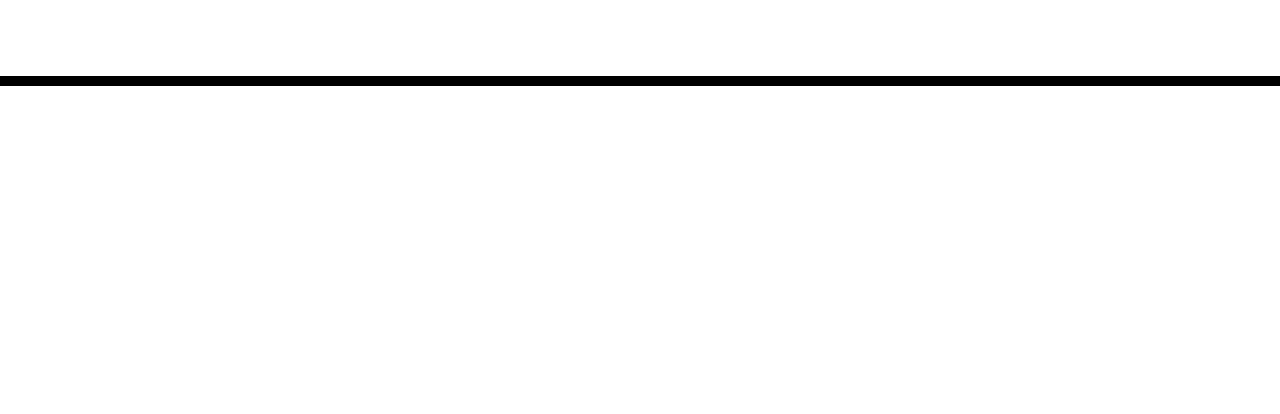
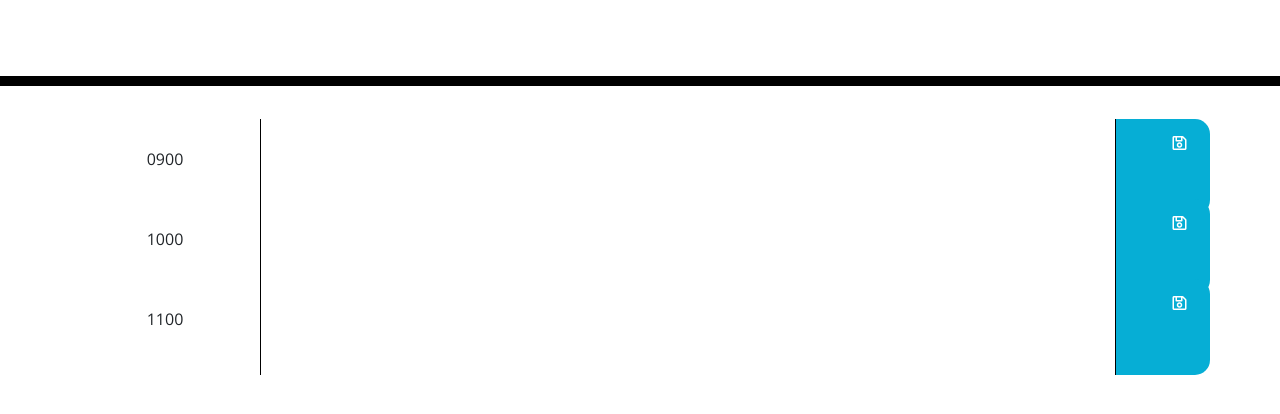
Before and after one commit to corvus-cyber/Scheduler_Assign5, a plain HTML site: page index.html in a window 1280 px wide. Shown: the part 182-596 px from the top of the page. Drawn offline with nearby package versions, Linux system fonts and the light colour scheme.

Commit message:
added proper formatting for html so it appears like the example

```diff
--- a/index.html
+++ b/index.html
@@ -31,10 +31,42 @@
       <p id="currentDay" class="lead"></p>
     </header>
     <div class="container">
-      <!-- Timeblocks go here -->
+      <!--This is where the rows for time scheduling will be placed-->
+      <div class="row">
+        <div class="col-2 work-hr">
+          <p class="time-block">0900</p>
+        </div>
+        <textarea class="col-9 textarea">
+        </textarea>
+        <div class="col-1 saveBtn">
+          <i class="far fa-save"></i>
+        </div>
+      </div>
+      <div class="row">
+        <div class="col-2 work-hr">
+          <p class="time-block">1000</p>
+        </div>
+        <textarea class="col-9 textarea">
+        </textarea>
+        <div class="col-1 saveBtn">
+          <i class="far fa-save"></i>
+        </div>
+      </div>
+      <div class="row">
+        <div class="col-2 work-hr">
+          <p class="time-block">1100</p>
+        </div>
+        <textarea class="col-9 textarea">
+        </textarea>
+        <div class="col-1 saveBtn">
+          <i class="far fa-save"></i>
+        </div>
+      </div>
+
+
     </div>
 
+
     <script src="script.js"></script>
-
   </body>
 </html>
--- a/script.js
+++ b/script.js
@@ -1,14 +1,19 @@
 //Build a calendar
-moment().format('MMMM Do YYYY, h:mm:ss a'); // June 18th 2020, 10:28:10 am
-moment().format('dddd');                    // Thursday
-moment().format("MMM Do YY");               // Jun 18th 20
-moment().format('YYYY [escaped] YYYY');     // 2020 escaped 2020
-moment().format();    // 2020-06-18T10:28:10-06:00
+// moment().format('MMMM Do YYYY, h:mm:ss a'); // June 18th 2020, 10:28:10 am
+// moment().format('dddd');                    // Thursday
+// moment().format("MMM Do YY");               // Jun 18th 20
+// moment().format('YYYY [escaped] YYYY');     // 2020 escaped 2020
+// moment().format();    // 2020-06-18T10:28:10-06:00
 
 
 //This will keep the javascript from running until everything is ready to go
 $(document).ready(function(){
     console.log("hey")
+
+//Using moment.js build a responsive date/time that will be presented in the jumbotron
 const current = moment().format('MMMM Do YYYY, h:mm:ss a');
 $("#currentday").append(current)
+
+//Link the responsive time to the container so that it will respond (change color for past/present/future)
+    //I'll do this by adding class by using if statements and then adding addClass
 })
--- a/style.css
+++ b/style.css
@@ -23,6 +23,14 @@ textarea{
 
 .description{
   white-space: pre-wrap;
+}
+
+.container-fluid {
+  max-width: 80%;
+  background-color: white;
+  border-radius: 5px;
+  padding: 10px;
+  box-shadow: 0 0 20px;
 }
 
 .time-block{
```
